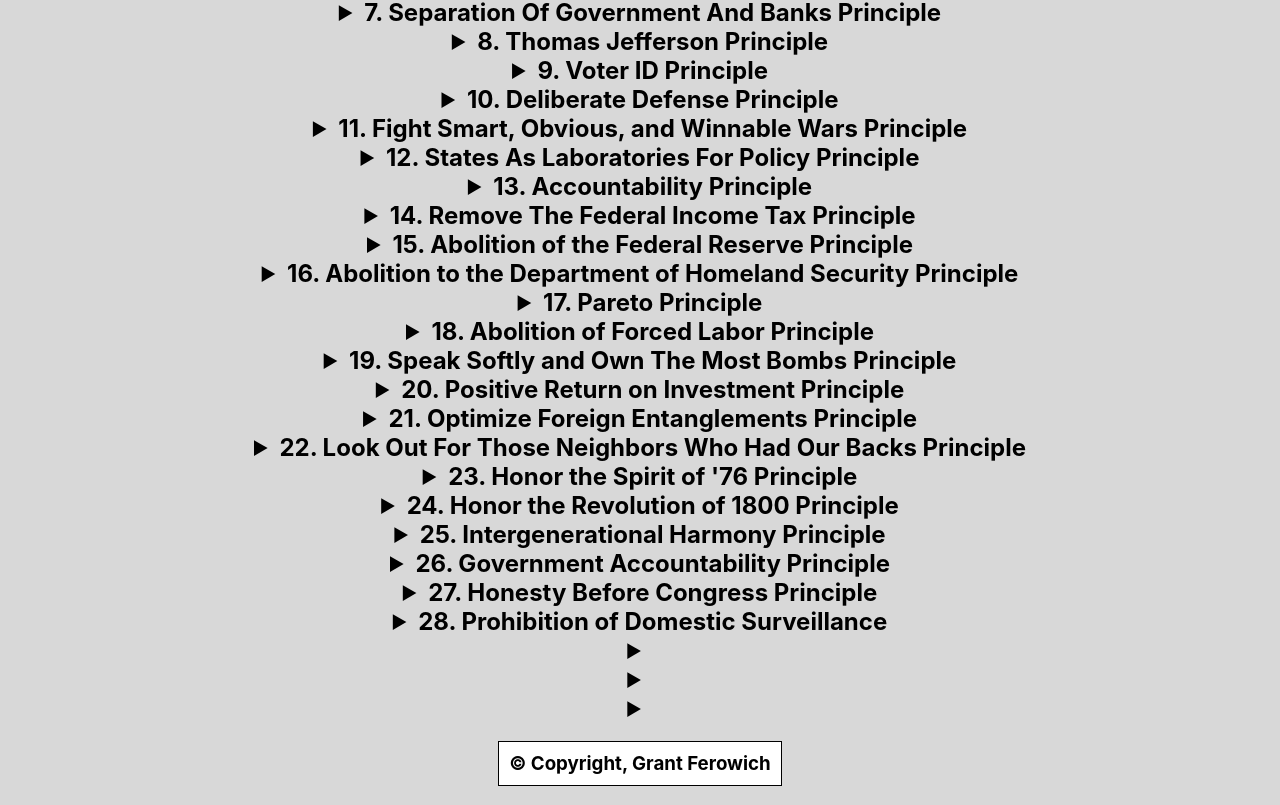
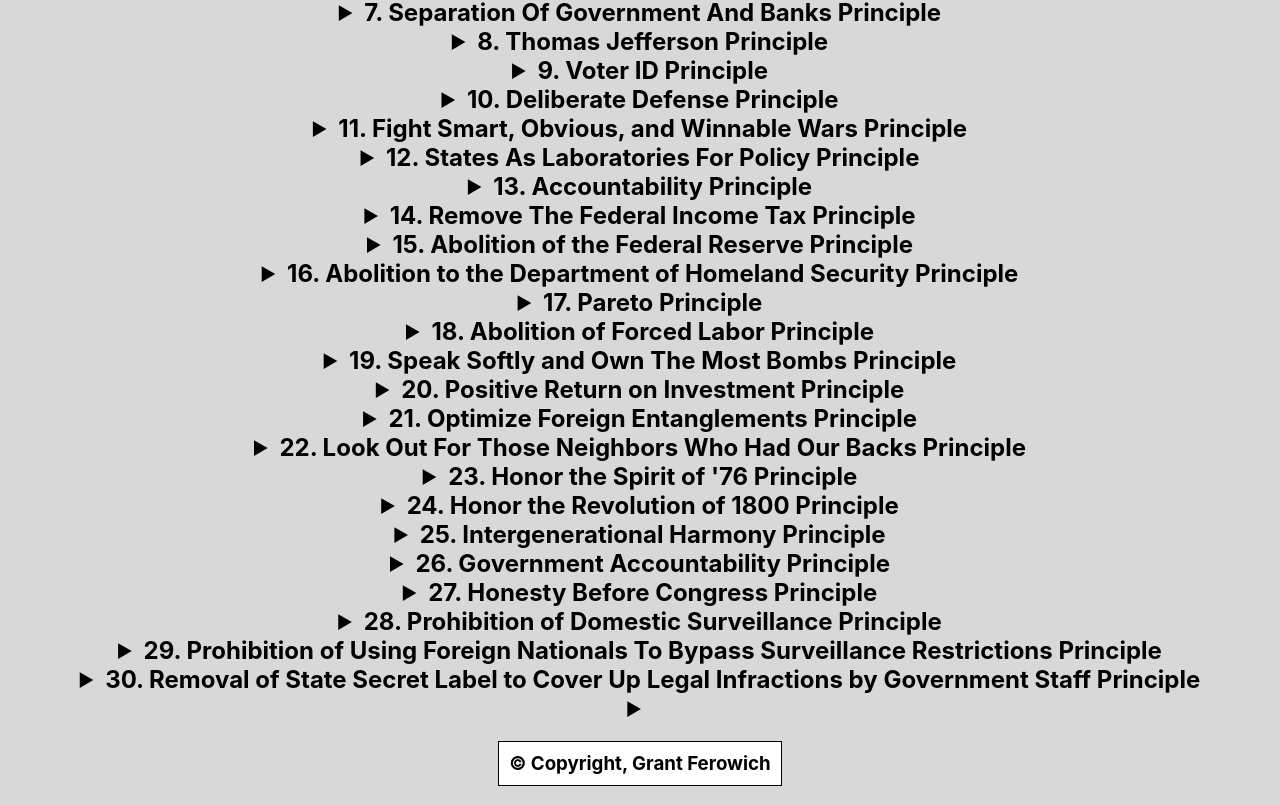
Before and after one commit to grantferowich/wisdom-party, a React (Create React App) app: page / in a window 1280 px wide. Shown: the part 369-1174 px from the top of the page. Built offline with nearby package versions, Linux system fonts and the light colour scheme.

Commit message:
appended points

```diff
--- a/src/components/About.js
+++ b/src/components/About.js
@@ -125,19 +125,17 @@ Thomas Jefferson recognized as much, preparing a letter for the fiftieth anniver
             <p>Prosecute dishonesty, also known as perjury, committed before the Senate and the House of Representative. The legislature is the instrument and agent of the people's will. The conditions for truthful communications in the environment where the people's will is embodied must be preserved.</p>
         </details>
         <details>
-            <summary>28. Prohibition of Domestic Surveillance</summary>
+            <summary>28. Prohibition of Domestic Surveillance Principle</summary>
             <p>"What more is neccessary to make us a happy and prosperous people? Still one thing more, fellow-citizens -- a wise and frugal Government, which shall restrain men from injuring one another, shall leave them otherwise free to regulate their own pursuits of industry and improvement, and shall not take from the mouth of labor the bread it has earned," Thomas Jefferson wrote in the First Inaugural Address.</p>
-            <p>"I know, indeed, that some honest men fear that a republican government can not be strong, that this Government is not strong enough; but would the honest patriot, in the full tide of successful experiment, abandon a government which has so far kept us free and firm on the theoretic and visionary fear that this Government, the world's best hope, may by possibility want energy to preserve itself? I trust not. I believe this, on the contrary, the strongest Government on earth. I believe it the only one where every man, at the call of the law, would fly to the standard of the law, and would meet invasions of the public order as his own personal concern. Sometimes it is said that man can not be trusted with the government of himself. Can he, then, be trusted with the government of others? Or have we found angels in the forms of kings to govern him? Let history answer this question," Thomas Jefferson wrote in the First Inaugural Address.
-
-            </p>
+            <p>"I know, indeed, that some honest men fear that a republican government can not be strong, that this Government is not strong enough; but would the honest patriot, in the full tide of successful experiment, abandon a government which has so far kept us free and firm on the theoretic and visionary fear that this Government, the world's best hope, may by possibility want energy to preserve itself? I trust not. I believe this, on the contrary, the strongest Government on earth. I believe it the only one where every man, at the call of the law, would fly to the standard of the law, and would meet invasions of the public order as his own personal concern. Sometimes it is said that man can not be trusted with the government of himself. Can he, then, be trusted with the government of others? Or have we found angels in the forms of kings to govern him? Let history answer this question," Thomas Jefferson wrote in the First Inaugural Address.</p>
         </details>
         <details>
-            <summary></summary>
-            <p></p>
+            <summary>29. Prohibition of Using Foreign Nationals To Bypass Surveillance Restrictions Principle</summary>
+            <p>The practice of using foreign nationals to bypass U.S. laws is unconstitutional. Legal documents have demonstrated a practice by certain federal agencies to house data about Americans in countries like Australia, then ask the Australian police to carry out surveillance on behalf of the federal agencies. <a href='https://www.schneier.com/blog/archives/2022/01/using-foreign-nationals-to-bypass-us-surveillance-restrictions.html' target="_blank" rel='noreferrer'>Report</a>.</p>
         </details>
         <details>
-            <summary></summary>
-            <p></p>
+            <summary>30. Removal of State Secret Label to Cover Up Legal Infractions by Government Staff Principle</summary>
+            <p>The principle calls for the enforcement of U.S. § 17.22 (d), which states, "Information shall not be classified in order to conceal inefficiency, violations of law, or administrative error; to prevent embarrassment to a person, organization, or agency; to restrain competition; or to prevent or delay release of information that does not require protection in the interest of national security. Information that has been declassified and released to the public under proper authority may not be reclassified."</p>
         </details>
         <details>
             <summary></summary>
```
